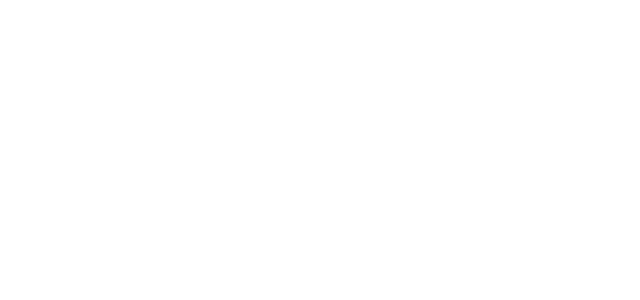
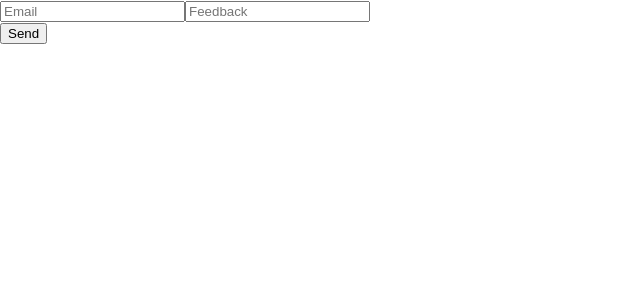
Before and after one commit to darwinphi/nextjs-demo, a Next.js app: page /feedback in a window 1280 px wide. Before the commit this address had no page. Shown: the top 300 px of the page, without its empty margins (0-640 px from the left). Built offline with nearby package versions, Linux system fonts and the light colour scheme.

Commit message:
API addFeedback

```diff
--- /dev/null
+++ b/data/feedback.json
@@ -0,0 +1 @@
+[{"id":"2022-04-21T04:25:28.194Z","email":"darwinmanalophi@gmail.com","feedback":"Hello"},{"id":"2022-04-21T04:26:18.917Z","email":"darwinmanalophi@gmail.com","feedback":"Great"},{"id":"2022-04-21T05:28:30.401Z","email":"darwinmanalophi@gmail.com","feedback":"Good"},{"id":"2022-04-21T05:28:56.491Z","email":"darwinmanalophi@gmail.com","feedback":"Yow"},{"id":"2022-04-21T05:34:02.920Z","email":"dmanalo@yondu.com","feedback":"Hi"},{"id":"2022-04-21T05:38:22.406Z","email":"dmanalo@yondu.com","feedback":"gg"}]
--- /dev/null
+++ b/pages/api/feedback.js
@@ -0,0 +1,45 @@
+import fs from "fs";
+import path from "path";
+
+function buildFeedbackPath() {
+  return path.join(process.cwd(), "data", "feedback.json");
+}
+
+function extractFeedback(filePath) {
+  const fileData = fs.readFileSync(filePath);
+  return JSON.parse(fileData);
+}
+
+function saveFeedback(filePath, newData) {
+  fs.writeFileSync(filePath, JSON.stringify(newData));
+}
+
+function handler(req, res) {
+  if (req.method === "POST") {
+    const { email, feedback } = req.body;
+
+    const newFeedback = {
+      id: new Date().toISOString(),
+      email,
+      feedback,
+    };
+
+    const filePath = buildFeedbackPath();
+    const data = extractFeedback(filePath);
+
+    const newData = [...data, newFeedback];
+
+    saveFeedback(filePath, newData);
+
+    res.status(201).json({
+      message: "Saved",
+      feedback: newFeedback,
+    });
+  } else {
+    res.status(200).json({
+      message: "Working",
+    });
+  }
+}
+
+export default handler;
--- /dev/null
+++ b/pages/feedback.js
@@ -0,0 +1,55 @@
+import { useState } from "react";
+
+export default function Feedback() {
+  const [inputFields, setInputFields] = useState({ email: "", feedback: "" });
+
+  const addFeedback = async () => {
+    const response = await fetch("/api/feedback", {
+      method: "POST",
+      body: JSON.stringify({
+        email: inputFields.email,
+        feedback: inputFields.feedback,
+      }),
+      headers: {
+        "Content-Type": "application/json",
+      },
+    });
+    return await response.json();
+  };
+
+  const submitHandler = async (event) => {
+    event.preventDefault();
+    console.log(inputFields);
+
+    const result = addFeedback();
+    console.log(await result);
+  };
+
+  const handleInputChange = (event) => {
+    setInputFields({ ...inputFields, [event.target.name]: event.target.value });
+  };
+
+  return (
+    <>
+      <form onSubmit={submitHandler}>
+        <div>
+          <input
+            type="email"
+            name="email"
+            placeholder="Email"
+            value={inputFields.email}
+            onChange={(event) => handleInputChange(event)}
+          />
+          <input
+            type="text"
+            name="feedback"
+            placeholder="Feedback"
+            value={inputFields.feedback}
+            onChange={(event) => handleInputChange(event)}
+          />
+        </div>
+        <button>Send</button>
+      </form>
+    </>
+  );
+}
```
